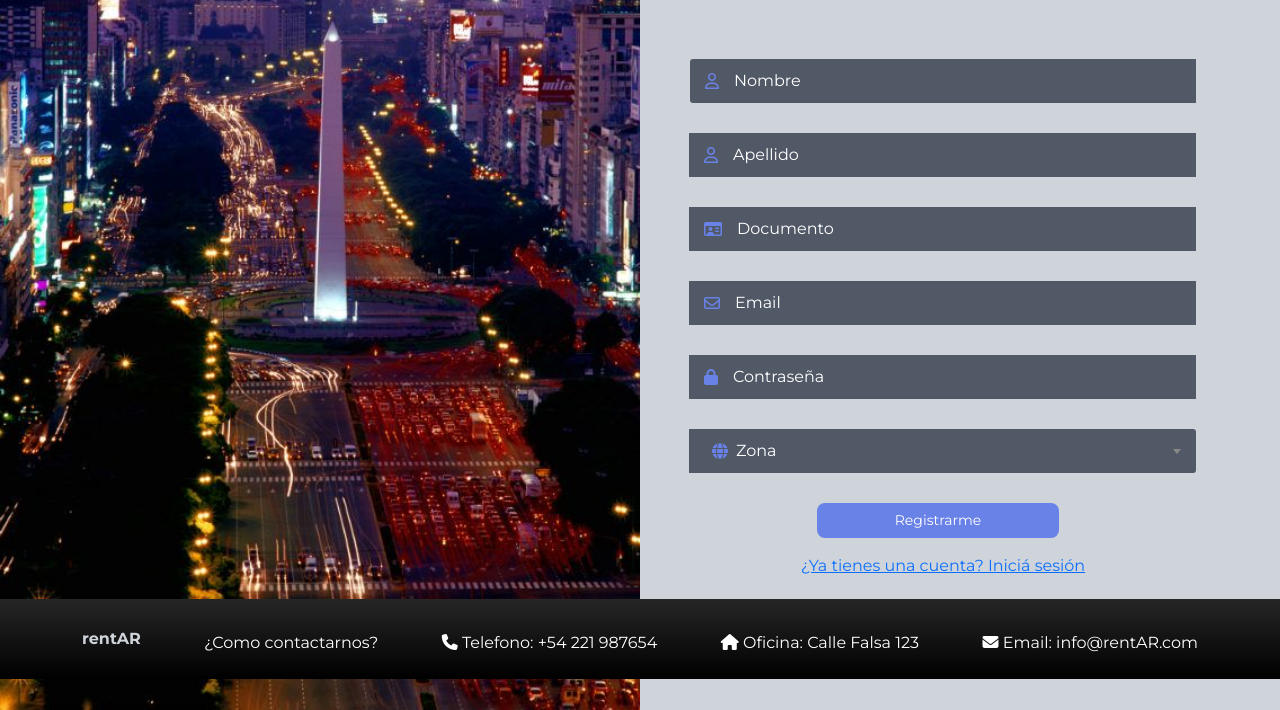
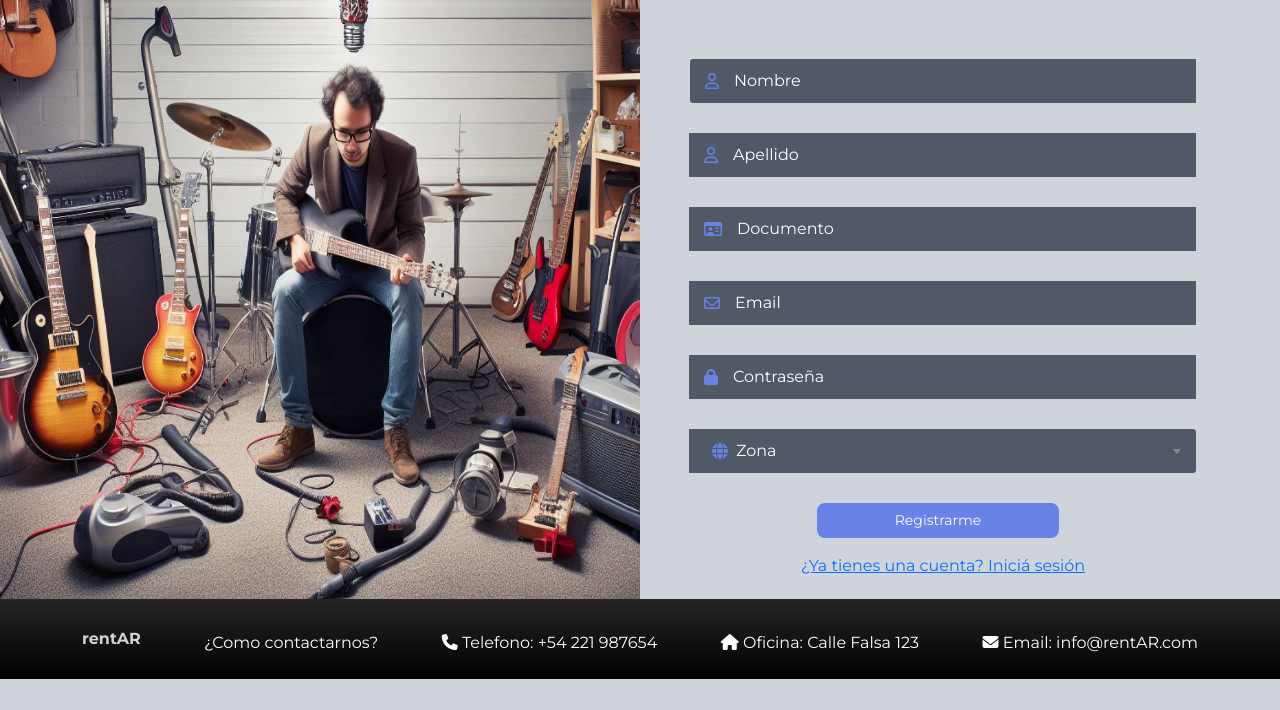
Before and after one commit to broitmanr/agile, a website: page src/views/registro.html in a window 1280 px wide. Shown: the part 225-935 px from the top of the page. After the commit the page ends 904 px from the top, so only its background shows below. Drawn offline with nearby package versions, Linux system fonts and the light colour scheme; some packages are replaced by stand-ins of ours; files that its build step writes are made by us from their sources; no server answers; a script that the page names is missing; files whose address does not match are found by name; a web font is replaced by a local one.

Commit message:
change: imagenes del login y registrar

```diff
--- a/src/views/registro.html
+++ b/src/views/registro.html
@@ -9,8 +9,8 @@
 
 {% block main %}
     <div class="container" id="containerPost">
-        <div class="image-container">
-            <img src="/fondoRegistro.jpg" id="fondoRegistro" alt="fondoRegistro">
+        <div class="image-container" style="height: 100%">
+            <img src="/hombre_garage.jpg" id="fondoRegistro" alt="fondoRegistro" style="height: 100%;">
         </div>
         <div class="form-content">
             <h1 id="title" style="color: black;">Bienvenid@</h1>
```
Also changed, not shown: src/views/login.html (+1 -1 lines), src/images/hombre-sin-dinero.jpg (added), src/images/hombre_garage.jpg (added).
